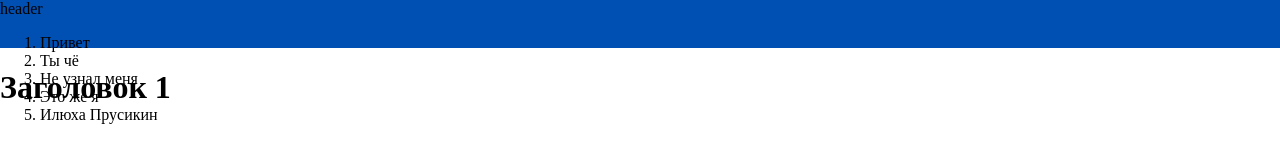
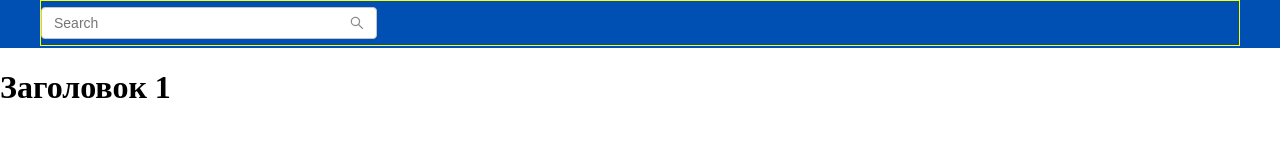
Before and after one commit to dmitrypanteleeff/distanse-landing, a plain HTML site: page index.html in a window 1280 px wide. Drawn offline with Linux system fonts and the light colour scheme.

Commit message:
Сделал input и оформил его

```diff
--- a/css/style.css
+++ b/css/style.css
@@ -1,8 +1,32 @@
 html,body{
     margin: 0px;
     padding: 0px;
+}
+*{
+    box-sizing:border-box;
 }
 .header {
     height:48px;
     background-color: #0050B3;
 }
+.header__header-block{
+    padding:6px 0px;
+   max-width: 1200px;
+   margin:0 auto;
+   border:1px solid yellow;
+}
+.search{
+
+}
+.header-block__search-input{
+    width: 100%;
+    max-width: 336px;
+    height:32px;
+    padding: 5px 30px 5px 12px;
+    font-size: 14px;
+    border-radius: 4px;
+    border:1px solid #C4C4C4;
+    background-image:url(../img/search-icon.png);
+    background-repeat: no-repeat;
+    background-position:right 12px center;
+}
--- a/index.html
+++ b/index.html
@@ -9,17 +9,14 @@
     </head>
     <body>
         <header class="header">
-            <span>header</span>
             <div class="header__header-block header-block">
-              <div class="header-block__search"></div>
-              <div class="header-block__navigation"></div>
-               <ol>
-                 <li>Привет</li>
-                <li>Ты чё</li>
-                  <li>Не узнал меня</li>
-                <li>Это же я</li>
-                <li>Илюха Прусикин</li>
-               </ol>
+              <div class="header-block__search search" >
+                  <input class="header-block__search-input" placeholder="Search">
+              </div>
+              <div class="header-block__navigation navigation">
+
+              </div>
+
             </div>
         </header>
         <main>
```
Also changed, not shown: img/search-icon.png (added), 1 other file.
